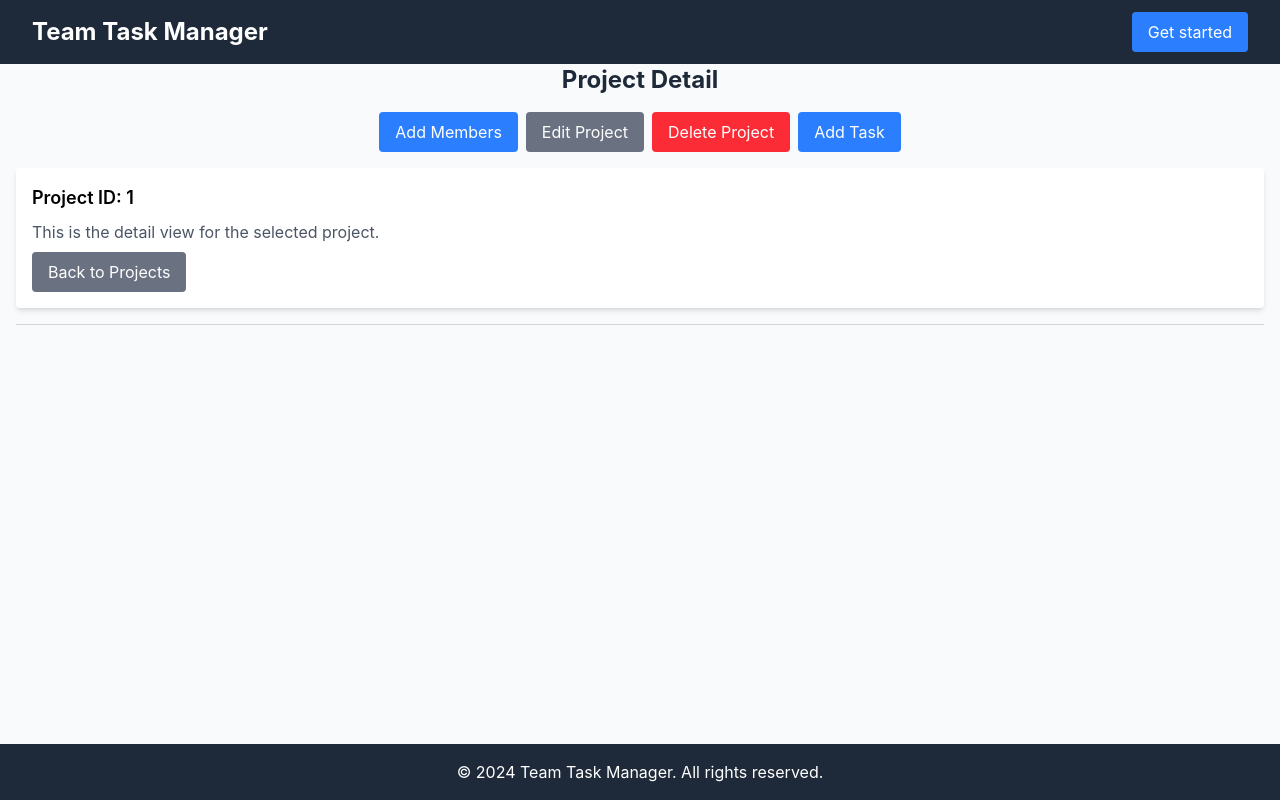
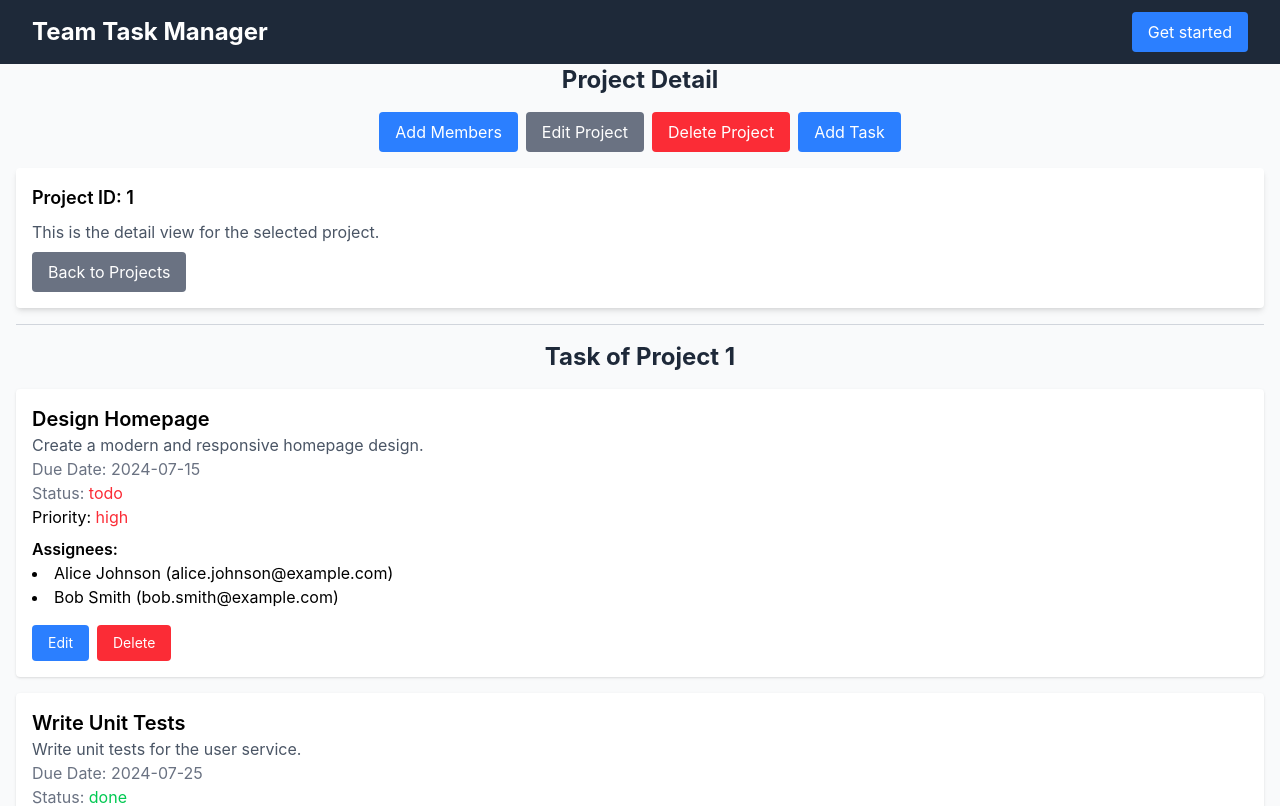
Before and after one commit to dak-1306/teamTaskManager, a React (Vite) app in the folder frontend/: page /projects/1 in a window 1280 px wide. Shown: the top 806 px of the page. Built offline with nearby package versions, Linux system fonts and the light colour scheme.

Commit message:
feat: add task management features including task creation, editing, and deletion

```diff
--- a/frontend/src/features/project/pages/ProjectDetail.jsx
+++ b/frontend/src/features/project/pages/ProjectDetail.jsx
@@ -6,13 +6,18 @@ import Button from "../../../shared/ui/Button";
 import Card from "../../../shared/ui/Card";
 import ConfirmDialog from "../../../shared/ui/ConfirmDialog";
 
+import Task from "../../task/pages/Task";
+
 import AddMember from "../components/AddMember";
 import EditProject from "../components/EditProject";
+
+import AddTask from "../../task/components/AddTask";
 
 function ProjectDetail() {
   const [openAddMember, setOpenAddMember] = useState(false);
   const [openEditProject, setOpenEditProject] = useState(false);
   const [openDialogDelete, setOpenDialogDelete] = useState(false);
+  const [openAddTask, setOpenAddTask] = useState(false);
 
   const { id } = useParams();
   const navigate = useNavigate();
@@ -43,7 +48,11 @@ function ProjectDetail() {
         >
           Delete Project
         </Button>
-        <Button variant="outline" size="medium">
+        <Button
+          variant="outline"
+          size="medium"
+          onClick={() => setOpenAddTask(true)}
+        >
           Add Task
         </Button>
       </Card>
@@ -56,6 +65,8 @@ function ProjectDetail() {
         </Button>
       </Card>
       <hr className="my-4 border-gray-300" />
+
+      <Task id={id} />
 
       {/* modal */}
       {/* modal add member */}
@@ -90,6 +101,11 @@ function ProjectDetail() {
           message="Are you sure you want to delete this project?"
         />
       )}
+
+      {/* modal add task */}
+      {openAddTask && (
+        <AddTask open={openAddTask} onClose={() => setOpenAddTask(false)} />
+      )}
     </MainLayout>
   );
 }
--- /dev/null
+++ b/frontend/src/features/task/components/AddTask.jsx
@@ -0,0 +1,24 @@
+import Modal from "../../../shared/ui/Modal";
+import Button from "../../../shared/ui/Button";
+import Input from "../../../shared/ui/Input";
+
+function AddTask({ open, onClose }) {
+  return (
+    <Modal isOpen={open} onClose={onClose} title="Add New Task">
+      <div className="space-y-4">
+        <Input label="Task Name" placeholder="Enter task name" />
+        <Input label="Description" placeholder="Enter task description" />
+        <Input label="Due Date" type="date" />
+        <div className="flex justify-end space-x-2">
+          <Button variant="outline" onClick={onClose}>
+            Cancel
+          </Button>
+          <Button variant="primary" onClick={() => alert("Task added!")}>
+            Add Task
+          </Button>
+        </div>
+      </div>
+    </Modal>
+  );
+}
+export default AddTask;
--- /dev/null
+++ b/frontend/src/features/task/components/DeleteTask.jsx
@@ -0,0 +1,17 @@
+import ConfirmDialog from "../../../shared/ui/ConfirmDialog";
+
+function DeleteTask({ open, onClose }) {
+  return (
+    <ConfirmDialog
+      isOpen={open}
+      onClose={onClose}
+      onConfirm={() => {
+        onClose();
+        alert("Task deleted!");
+      }}
+      title="Delete Task"
+      message="Are you sure you want to delete this task?"
+    />
+  );
+}
+export default DeleteTask;
--- /dev/null
+++ b/frontend/src/features/task/components/EditTask.jsx
@@ -0,0 +1,37 @@
+import Modal from "../../../shared/ui/Modal";
+import Button from "../../../shared/ui/Button";
+import Input from "../../../shared/ui/Input";
+
+function EditTask({ open, onClose }) {
+  return (
+    <Modal isOpen={open} onClose={onClose} title="Edit Task">
+      <div className="space-y-4">
+        <Input label="Task Name" placeholder="Enter task name" />
+        <Input label="Description" placeholder="Enter task description" />
+        <Input label="Due Date" type="date" />
+        <select className="w-full p-2 border rounded">
+          <option value="">Select Status</option>
+          <option value="todo">To Do</option>
+          <option value="doing">Doing</option>
+          <option value="done">Done</option>
+        </select>
+        <select className="w-full p-2 border rounded">
+          <option value="">Select Priority</option>
+          <option value="low">Low</option>
+          <option value="medium">Medium</option>
+          <option value="high">High</option>
+        </select>
+
+        <div className="flex justify-end space-x-2">
+          <Button variant="secondary" onClick={onClose}>
+            Cancel
+          </Button>
+          <Button variant="primary" onClick={() => alert("Task updated!")}>
+            Save Changes
+          </Button>
+        </div>
+      </div>
+    </Modal>
+  );
+}
+export default EditTask;
--- /dev/null
+++ b/frontend/src/features/task/data.js
@@ -0,0 +1,56 @@
+const TaskData = [
+  {
+    id: 1,
+    name: "Design Homepage",
+    description: "Create a modern and responsive homepage design.",
+    dueDate: "2024-07-15",
+    status: "todo",
+    priority: "high",
+    projectId: 1,
+    assignees: [
+      {
+        id: 1,
+        name: "Alice Johnson",
+        email: "alice.johnson@example.com",
+      },
+      {
+        id: 2,
+        name: "Bob Smith",
+        email: "bob.smith@example.com",
+      },
+    ],
+  },
+  {
+    id: 2,
+    name: "Implement Authentication",
+    description: "Set up user authentication using JWT.",
+    dueDate: "2024-07-20",
+    status: "doing",
+    priority: "medium",
+    projectId: 2,
+    assignees: [
+      {
+        id: 3,
+        name: "Charlie Brown",
+        email: "charlie.brown@example.com",
+      },
+    ],
+  },
+  {
+    id: 3,
+    name: "Write Unit Tests",
+    description: "Write unit tests for the user service.",
+    dueDate: "2024-07-25",
+    status: "done",
+    priority: "low",
+    projectId: 1,
+    assignees: [
+      {
+        id: 4,
+        name: "David Lee",
+        email: "david.lee@example.com",
+      },
+    ],
+  },
+];
+export default TaskData;
--- a/frontend/src/features/task/pages/Task.jsx
+++ b/frontend/src/features/task/pages/Task.jsx
@@ -1,11 +1,100 @@
-import MainLayout from "../../../shared/layout/MainLayout";
-function Task() {
+import { useState } from "react";
+import TaskData from "../data"; // Importing task data for demonstration
+
+import Card from "../../../shared/ui/Card";
+import Button from "../../../shared/ui/Button";
+
+import EditTask from "../components/EditTask";
+import DeleteTask from "../components/DeleteTask";
+
+function Task({ id }) {
+  const projectId = Number(id); // Assuming the task is related to a project
+  const task = TaskData.filter((t) => t.projectId === projectId); // Find tasks by project ID
+  console.log("Task data for project:", task);
+
+  const [openEditTask, setOpenEditTask] = useState(false);
+  const [openDeleteTask, setOpenDeleteTask] = useState(false);
+
   return (
-    <MainLayout>
-      <div>
-        <h1>Task List</h1>
-      </div>
-    </MainLayout>
+    <div>
+      <h1 className="text-2xl font-bold mb-4 text-gray-800 text-center">
+        Task of Project {projectId}
+      </h1>
+      {task && task.length > 0 ? (
+        task.map((t) => (
+          <Card key={t.id} className="bg-white p-4 rounded shadow mb-4">
+            <h2 className="text-xl font-semibold">{t.name}</h2>
+            <p className="text-gray-600">{t.description}</p>
+            <p className="text-gray-500">Due Date: {t.dueDate}</p>
+            <p className="text-gray-500">
+              Status:{" "}
+              <span
+                className={
+                  t.status === "done"
+                    ? "text-green-500"
+                    : t.status === "doing"
+                      ? "text-yellow-500"
+                      : "text-red-500"
+                }
+              >
+                {t.status}
+              </span>
+            </p>
+            <p>
+              Priority:{" "}
+              <span
+                className={
+                  t.priority === "high"
+                    ? "text-red-500"
+                    : t.priority === "medium"
+                      ? "text-yellow-500"
+                      : "text-green-500"
+                }
+              >
+                {t.priority}
+              </span>
+            </p>
+            <div className="mt-2">
+              <h3 className="font-semibold">Assignees:</h3>
+              <ul className="list-disc list-inside">
+                {t.assignees.map((assignee) => (
+                  <li key={assignee.id}>
+                    {assignee.name} ({assignee.email})
+                  </li>
+                ))}
+              </ul>
+            </div>
+            <div className="mt-4 flex space-x-2">
+              <Button
+                variant="outline"
+                size="small"
+                onClick={() => setOpenEditTask(true)}
+              >
+                Edit
+              </Button>
+              <Button
+                variant="danger"
+                size="small"
+                onClick={() => setOpenDeleteTask(true)}
+              >
+                Delete
+              </Button>
+            </div>
+          </Card>
+        ))
+      ) : (
+        <p className="text-gray-600 text-center">
+          No tasks found for this project.
+        </p>
+      )}
+
+      {/* modals */}
+      <EditTask open={openEditTask} onClose={() => setOpenEditTask(false)} />
+      <DeleteTask
+        open={openDeleteTask}
+        onClose={() => setOpenDeleteTask(false)}
+      />
+    </div>
   );
 }
 export default Task;
--- a/frontend/src/shared/ui/Button.jsx
+++ b/frontend/src/shared/ui/Button.jsx
@@ -10,7 +10,6 @@ function Button({
   const variantClasses = {
     primary: "bg-blue-500 hover:bg-blue-600",
     secondary: "bg-gray-500 hover:bg-gray-600",
-
     danger: "bg-red-500 hover:bg-red-600",
   };
   const sizeClasses = {
```
